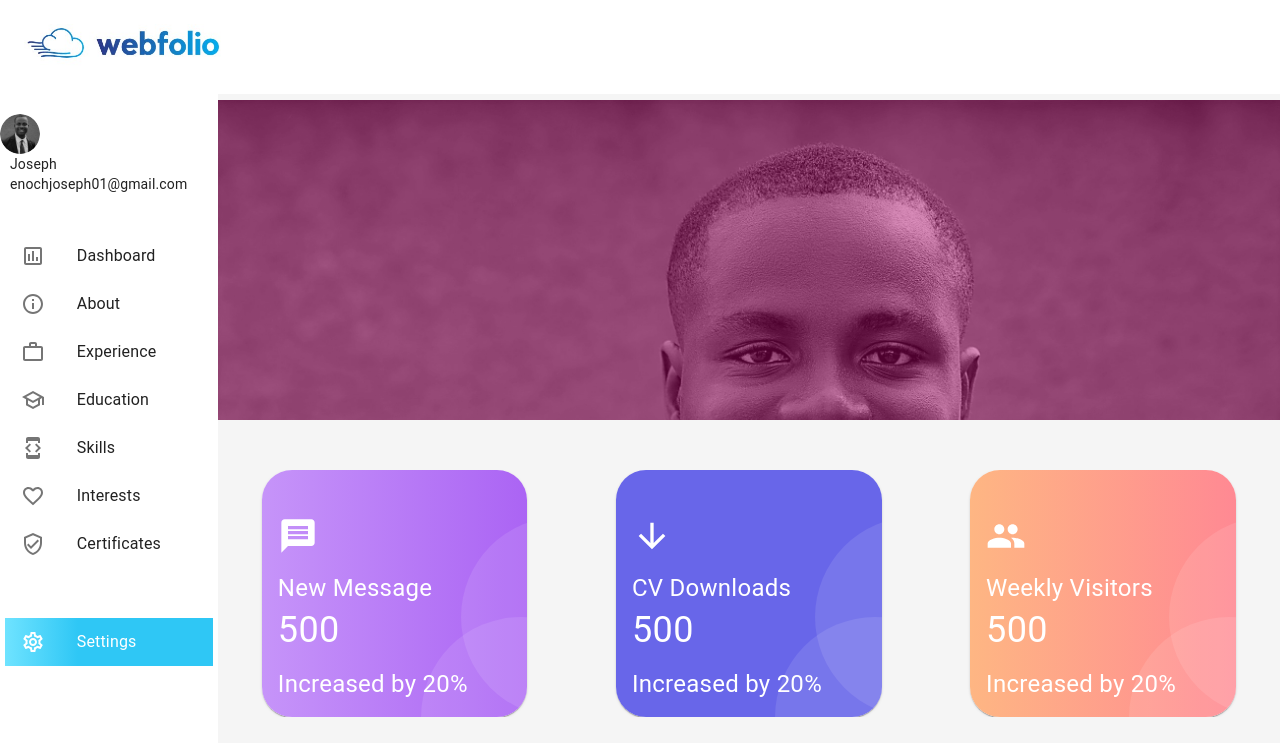
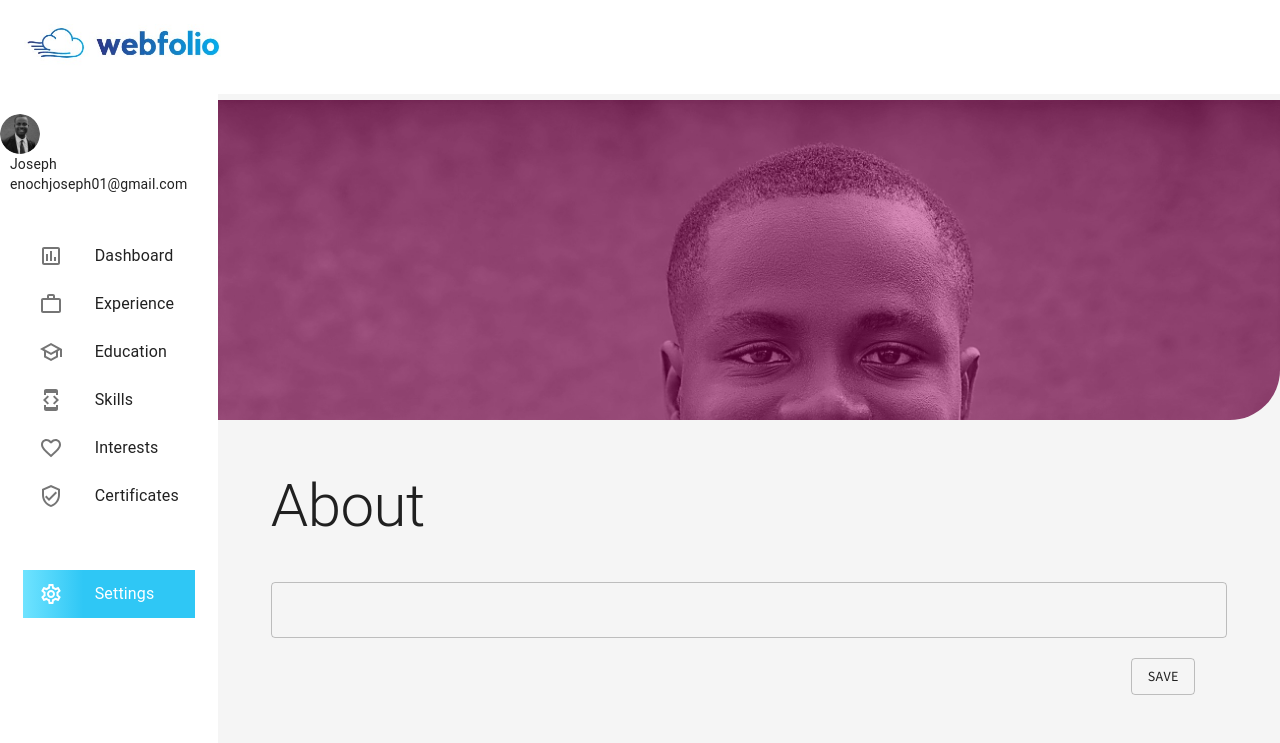
Before and after one commit to lucatosc/Portfolio-dashboard-editor-velzon, a React (Create React App) app: page / in a window 1280 px wide. Shown: the top 743 px of the page. Built offline with nearby package versions, Linux system fonts and the light colour scheme.

Commit message:
Added About Section

```diff
--- a/src/App.js
+++ b/src/App.js
@@ -1,8 +1,7 @@
 
 import Sidebar from "./components/Sidebar"
-import Dashboard from "./components/Dashboard"
+import Dashboard from "./components/Dashboard/Dashboard"
 import Header from "./components/Header"
-import About from "./components/About"
 import {CssBaseline, makeStyles} from "@material-ui/core"
 import { Route, Routes} from "react-router-dom"
 
@@ -15,6 +14,7 @@ const useStyles = makeStyles((theme) =>({
     width: "100%",
     backgroundColor:"#F5F5F5",
     zIndex: "-1",
+    overflowX: "hidden",
     [theme.breakpoints.down("md")]:{
       paddingLeft:"0"
     },
@@ -34,7 +34,6 @@ function App() {
             <Header />
             <Routes>
                 <Route index element={<Dashboard/>}/>
-                <Route path="/about" element={<About/>}/>
             </Routes>
           </div>
         <CssBaseline />
--- a/src/components/About.jsx
+++ /dev/null
@@ -1,9 +0,0 @@
-import React from "react"
-
-
-const About = () =>{
-    return(
-        <div></div>)
-}
-
-export default About
--- a/src/components/AppMenu.jsx
+++ b/src/components/AppMenu.jsx
@@ -1,4 +1,4 @@
-import { InfoOutlined, WorkOutlineOutlined, DeveloperMode, FavoriteBorderOutlined, VerifiedUserOutlined, AssessmentOutlined, SchoolOutlined } from "@material-ui/icons"
+import {WorkOutlineOutlined, DeveloperMode, FavoriteBorderOutlined, VerifiedUserOutlined, AssessmentOutlined, SchoolOutlined } from "@material-ui/icons"
 import {List, ListItemIcon, ListItemText, ListItem, } from "@material-ui/core/"
 import { Link } from "react-router-dom"
 
@@ -11,17 +11,11 @@ const AppMenu = () => {
                     component="nav"
                     aria-labelledby="nested-list-subheader"
                 >
-                    <ListItem button key="Dashboard" component={Link} to={'/'}>
+                    <ListItem button key="/Dashboard" component={Link} to={'/'}>
                         <ListItemIcon>
                             <AssessmentOutlined />
                         </ListItemIcon>
                         <ListItemText secondary="Dashboard" />
-                    </ListItem>
-                    <ListItem button key="About" component={Link} to={'/about'}>
-                        <ListItemIcon>
-                            <InfoOutlined />
-                        </ListItemIcon>
-                         <ListItemText secondary="About"/>
                     </ListItem>
                     <ListItem button key="Experience">
                         <ListItemIcon>
--- /dev/null
+++ b/src/components/Dashboard/About.jsx
@@ -0,0 +1,89 @@
+import React, {useRef, useState, useEffect} from "react"
+import { Button,TextField, Typography } from "@material-ui/core"
+
+
+const About = () =>{
+    const [aboutText, setAboutText] = useState("")
+    const pDiv = useRef()
+    const inputDiv = useRef()
+
+    const saveAbout = () =>{
+        if (pDiv.current && inputDiv){
+            if (pDiv.current.style.display === "none"){
+                pDiv.current.style.display = "block"
+                inputDiv.current.style.display = "none"
+            }
+            else{
+                pDiv.current.style.display = "none"
+                inputDiv.current.style.display = "block"
+
+            }
+        }
+    }
+
+    return (
+        <div
+            style={{
+                width:"90%",
+                marginBottom:40
+            }}
+            >
+            <div
+                style={{
+                    display:"inline-block",
+                    marginBottom:40
+                }}
+            >
+                <Typography
+                    variant="h2"
+                >
+                    About
+                </Typography>
+            </div>
+            <div
+                ref={pDiv}
+                onClick={saveAbout}
+                style={{
+                    cursor:"pointer",
+                    padding: "5px 3px",
+                    border:"1px solid grey",
+                    borderRadius:"5px",
+                    display:"none"
+                    }}>
+                <Typography
+                    style={{
+                        padding: 10,
+                        wordWrap:"break-word",
+                        whiteSpace: "pre-line",
+                    }}
+                    variant="body1"
+                >
+                    {aboutText}
+                </Typography>
+            </div>
+            <div ref={inputDiv} >
+                <TextField
+                    style={{
+                        width:"100%",
+
+                    }}
+                    id="outlined-basic"
+                    variant="outlined"
+                    multiline={true}
+                    onChange={(e) =>{setAboutText(e.target.value)}}
+                />
+                <Button
+                    variant="outlined"
+                    style={{
+                        marginTop:"20px",
+                        left:"90%"
+                    }}
+                    onClick={saveAbout}
+                    >
+                        Save
+                </Button>
+            </div>
+        </div>)
+}
+
+export default About
--- a/src/components/Dashboard.jsx
+++ b/src/components/Dashboard/Dashboard.jsx
@@ -1,18 +1,20 @@
 import React from 'react'
 import AnalyticsCard from "./AnalyticsCard"
-import BasicTable from "./Table"
+import BasicTable from "../Table"
 import {makeStyles} from "@material-ui/core"
 import UserImage from './UserImage'
+import About from "./About"
 
 const useStyles = makeStyles((theme) =>({
-    root:{
+    general:{
         display: "flex",
         justifyContent: "space-around",
         width: "100%",
         overflow: "auto",
         height: "100%",
         marginBottom:10
-    }
+    },
+
 }))
 const Dashboard = () => {
     const classes = useStyles()
@@ -22,7 +24,10 @@ const Dashboard = () => {
             <div>
                 <UserImage/>
             </div>
-            <div className={classes.root}>
+            <div className={classes.general}>
+                <About/>
+            </div>
+            <div className={classes.general}>
                     <AnalyticsCard type={1} number={500} percent={20} />
                     <AnalyticsCard type={2} number={500} percent={20} />
                     <AnalyticsCard type={3} number={500} percent={20} />
--- a/src/components/UserImage.jsx
+++ b/src/components/Dashboard/UserImage.jsx
@@ -1,6 +1,6 @@
 import React from "react";
 
-import userImg from "../assets/joseph.jpg"
+import userImg from "../../assets/joseph.jpg"
 
 import { makeStyles } from "@material-ui/core";
 const useStyles = makeStyles((theme) =>({
@@ -11,6 +11,7 @@ const useStyles = makeStyles((theme) =>({
         background:"linear-gradient(0deg, rgba(255, 0, 150, 0.3), rgba(255, 0, 150, 0.3)), url("+userImg+")",
         backgroundSize:"cover",
         marginBottom:50,
+        borderRadius:"0px 0px 50px 0px",
         [theme.breakpoints.down("md")]:{
             height:"25vh"
         }
--- a/src/components/Sidebar.jsx
+++ b/src/components/Sidebar.jsx
@@ -1,4 +1,4 @@
-import { InfoOutlined, WorkOutlineOutlined, DeveloperMode, FavoriteBorderOutlined, VerifiedUserOutlined, AssessmentOutlined,  SchoolOutlined, SettingsOutlined} from "@material-ui/icons"
+import {WorkOutlineOutlined, DeveloperMode, FavoriteBorderOutlined, VerifiedUserOutlined, AssessmentOutlined,  SchoolOutlined, SettingsOutlined} from "@material-ui/icons"
 
 import userImg from "../assets/cropped.png"
 import {Avatar, List, ListItem, ListItemIcon, ListItemText, makeStyles, Grid, Typography} from "@material-ui/core";
@@ -7,6 +7,7 @@ import {Link} from "react-router-dom"
 const useStyles = makeStyles((theme) => ({
    root:{
         display:"flex",
+        zIndex:99,
         marginTop:"94px",
         width:"17%",
         backgroundColor:"#fff",
@@ -53,12 +54,6 @@ const Sidebar=(() =>{
                         </ListItemIcon>
                         <ListItemText primary="Dashboard" />
                     </ListItem>
-                    <ListItem button key="About" component={Link} to={'/about'}>
-                        <ListItemIcon>
-                            <InfoOutlined />
-                        </ListItemIcon>
-                        <ListItemText primary="About" style={{width:"120px"}}/>
-                    </ListItem>
                     <ListItem button key="Experience">
                         <ListItemIcon>
                             <WorkOutlineOutlined />
```
Also changed, not shown: src/components/Dashboard/AnalyticsCard.jsx (renamed from src/components/AnalyticsCard.jsx).
